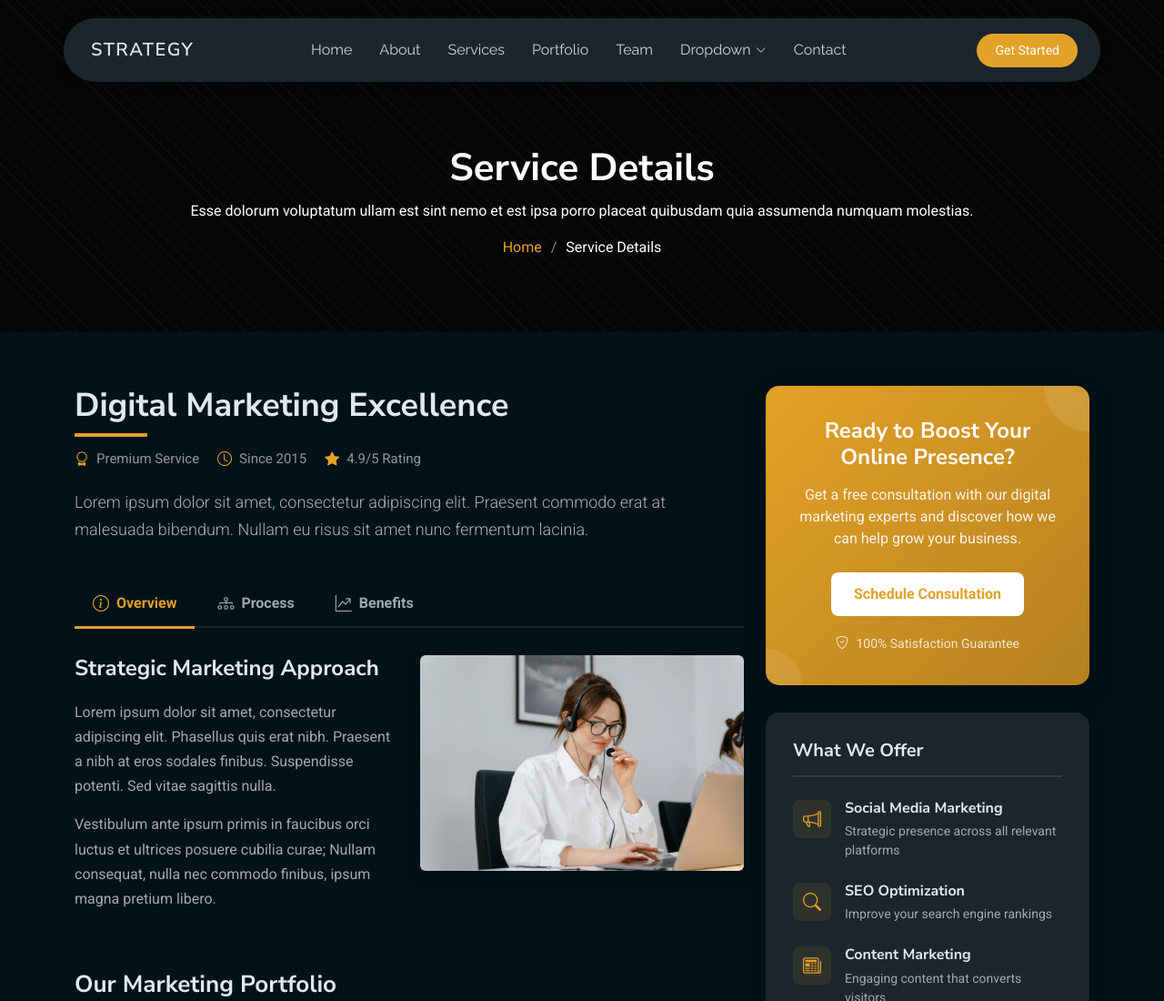
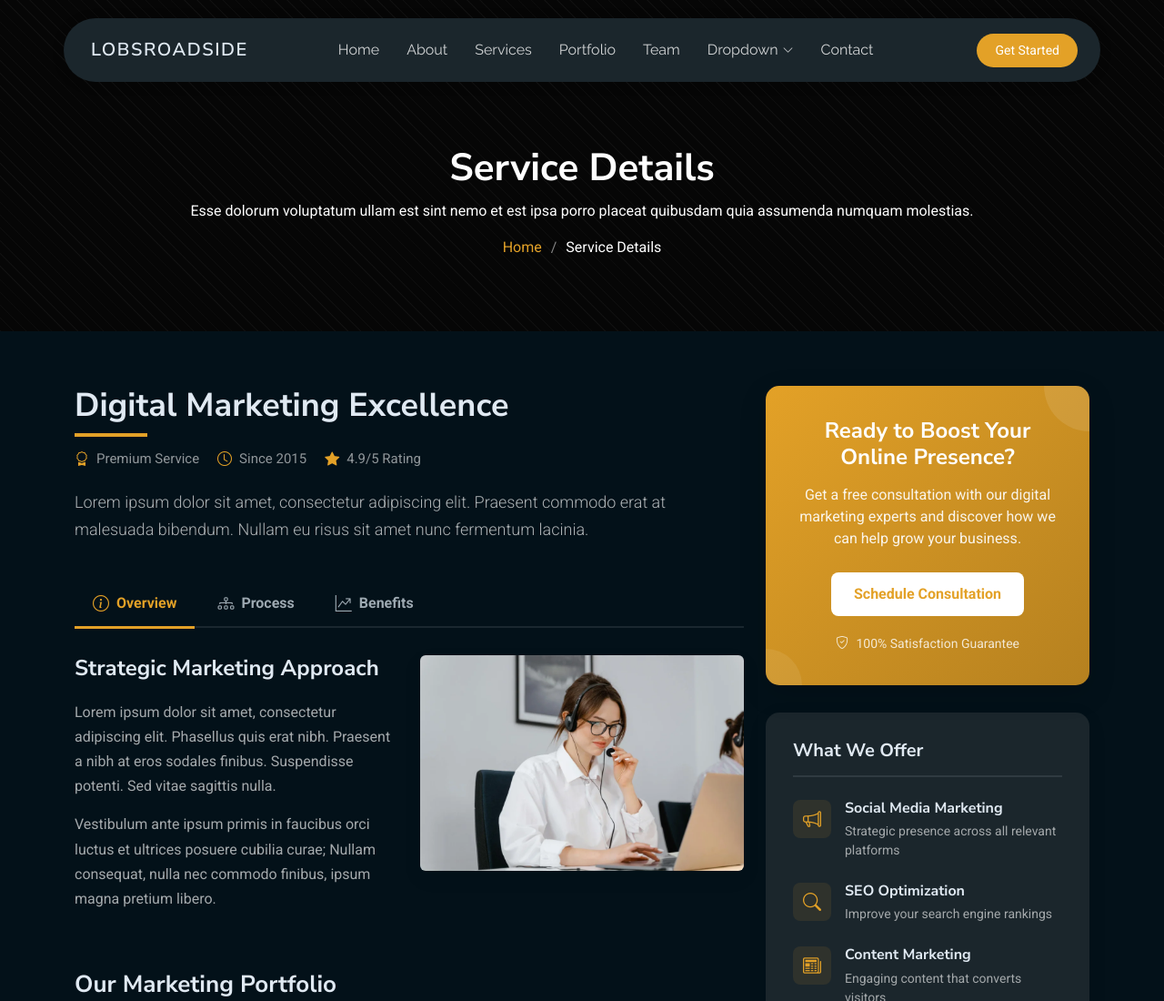
Before and after one commit to bilbiall/roadside-assistance-html, a plain HTML site: page service-details.html in a window 1280 px wide. Shown: the top 1100 px of the page at 91% size. Drawn offline with Linux system fonts and the light colour scheme.

Commit message:
Update title and site name to LobsRoadside

```diff
--- a/service-details.html
+++ b/service-details.html
@@ -4,7 +4,7 @@
 <head>
   <meta charset="utf-8">
   <meta content="width=device-width, initial-scale=1.0" name="viewport">
-  <title>Service Details - Strategy Bootstrap Template</title>
+  <title>Service Details - LobsRoadside</title>
   <meta name="description" content="">
   <meta name="keywords" content="">
 
@@ -44,7 +44,7 @@
       <a href="index.html" class="logo d-flex align-items-center me-auto me-xl-0">
         <!-- Uncomment the line below if you also wish to use an image logo -->
         <!-- <img src="assets/img/logo.webp" alt=""> -->
-        <h1 class="sitename">Strategy</h1>
+        <h1 class="sitename">LobsRoadside</h1>
       </a>
 
       <nav id="navmenu" class="navmenu">
```
